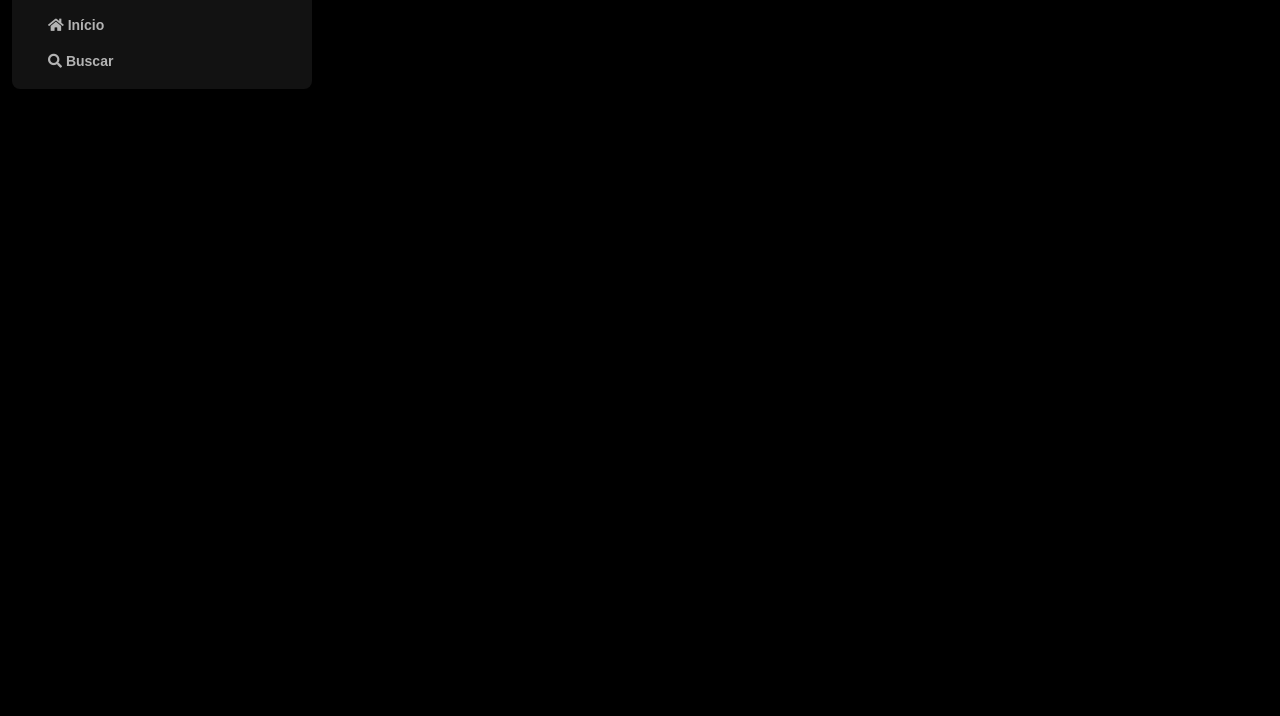
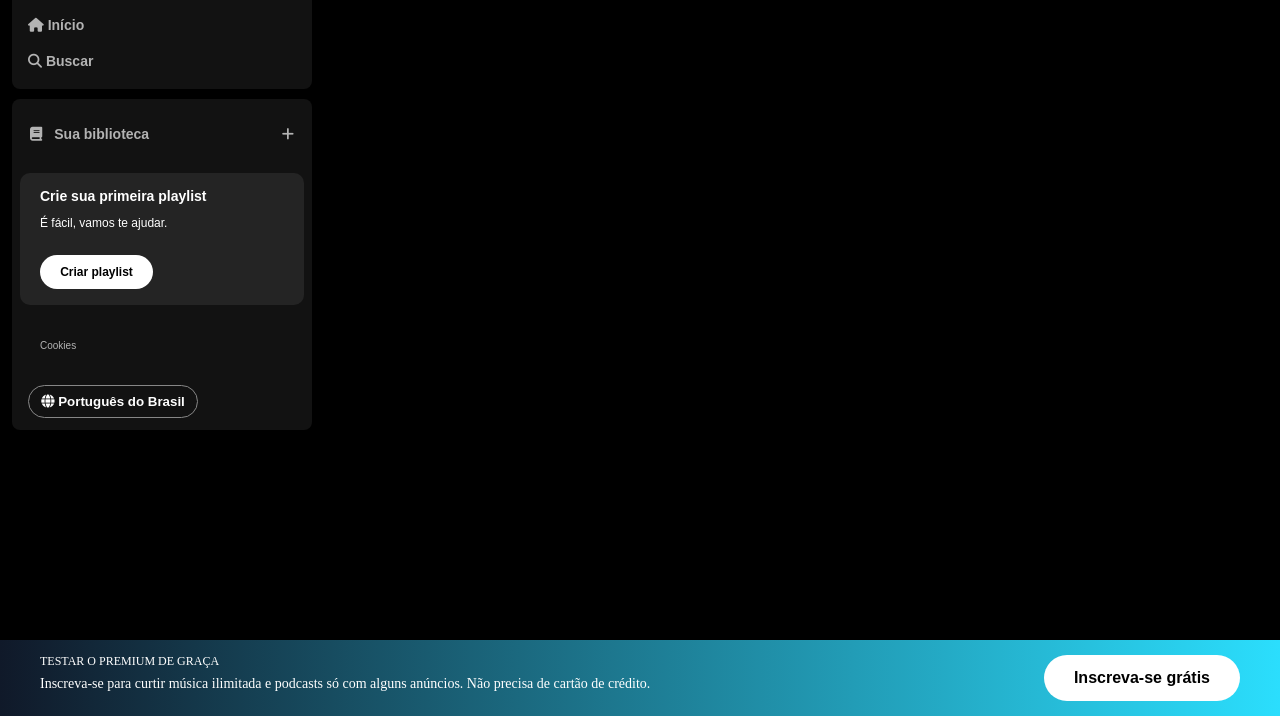
Before and after one commit to Yollanda-lima/Spotify-FrontEnd, a website: page index.html in a window 1280 px wide. Shown: the part 84-800 px from the top of the page. Drawn offline with Linux system fonts and the light colour scheme.

Commit message:
Biblioteca

```diff
--- a/index.html
+++ b/index.html
@@ -7,7 +7,11 @@
 
     <link rel="stylesheet" href="reset.css" />
     <link rel="stylesheet" href="styles.css" />
-        <link rel="stylesheet" href="https://cdnjs.cloudflare.com/ajax/libs/font-awesome/5.15.4/css/all.min.css" />
+    <link
+      rel="stylesheet"
+      rel="stylesheet"
+      href="https://cdnjs.cloudflare.com/ajax/libs/font-awesome/6.4.2/css/all.min.css"
+    />
   </head>
   <body>
     <div class="sidebar">
@@ -17,7 +21,6 @@
             <img src="./assets/icons/logo-spotify.png" alt="logo do spotify" />
           </a>
         </div>
-          <div>
         <ul>
           <li>
             <a href="">
@@ -32,9 +35,47 @@
             </a>
           </li>
         </ul>
+      </nav>
+      <div class="library">
+        <div class="library__content">
+          <button class="library__button">
+            <span class="fas fa-book"></span>
+            <span>Sua biblioteca</span>
+          </button>
+          <span class="fa fa-plus"></span>
+        </div>
+        <section class="section-playlist">
+          <div class="section-playlist__content">
+            <span class="text title">Crie sua primeira playlist</span>
+            <span class="text subtitle">É fácil, vamos te ajudar.</span>
+            <button class="section-playlist__button">
+              <span>Criar playlist</span>
+            </button>
+          </div>
+        </section>
+        <div class="cookies">
+          <a href="">Cookies</a>
+        </div>
+        <div class="languages">
+          <button class="languages__button">
+            <span class="fa fa-globe"></span>
+            <span>Português do Brasil</span>
+          </button>
         </div>
       </div>
-      </nav>
     </div>
+
+    <footer class="disclaimer-premium">
+      <div class="text">
+        <p class="disclaimer-premium__title">Testar o Premium de graça</p>
+        <p class="disclaimer-premium__subtitle">
+          Inscreva-se para curtir música ilimitada e podcasts só com alguns
+          anúncios. Não precisa de cartão de crédito.
+        </p>
+      </div>
+      <div class="button">
+        <button type="button">Inscreva-se grátis</button>
+      </div>
+    </footer>
   </body>
 </html>
--- a/styles.css
+++ b/styles.css
@@ -18,14 +18,14 @@ h1 {
 .sidebar_navigation {
     background-color:  #121212;
     border-radius: 8px;
-    padding: 16px 0 0 16px;
+    padding: 16px 0 0 8px;
 }
 
 .sidebar_navigation .logo {
     background: #121212;
     display: flex;
     border-radius: 8px;
-    padding: 16px 0 0 16px;
+    padding: 16px 0 0 8px;
 }
 
 .sidebar_navigation .logo img {
@@ -34,7 +34,7 @@ h1 {
 
 .sidebar nav ul {
     margin-top: 20px;
-    padding: 0 20px 10px 20px;
+    padding: 0 10px 10px 8px;
 }
 
 .sidebar ul li {
@@ -48,3 +48,171 @@ h1 {
     font-size: 14px;
     font-family: "DM Sans", sans-serif;
 }
+
+.library{
+    background-color:#121212;
+    border-radius:8px;
+    display:flex;
+    justify-content: space-between;
+    flex-direction: column;
+    padding:4px 8px;
+    color:#b3b3b3;
+    font-weight: 600;
+    font-size:14px;
+    margin-top: 10px;
+}
+
+.library .library__content{
+    display:flex;
+    justify-content: space-between;
+}
+
+.library .library__button{
+    display:flex;
+    align-items: center;
+    gap: 12px;
+    margin-right: 10px;
+    color:#b3b3b3;
+    background-color: transparent;
+    border:0px;
+    font-size: 14px;
+    font-weight: 700;
+    font-family: "DM Sans", sans-serif;
+    text-align: center;
+    text-decoration: none;
+    text-transform: none;
+    padding:20px 10px;
+}
+
+.library .library__button .fa{
+    font-size:20px;
+    font-weight: 300;
+    color:#b3b3b3;
+    margin-right: 10px;
+    padding-right:8px;
+}
+
+.library .library__content .fa-plus{
+    margin: 24px 10px;
+}
+
+.section-playlist{
+    display:flex;
+    align-items: flex-start;
+    justify-content: space-between;
+    gap:20px;
+    background-color: #242424;
+    color:#b3b3b3;
+    font-weight: 600;
+    font-size: 14px;
+    margin: 8px 0;
+    padding:16px 20px;
+    border-radius:10px;
+}
+
+.section-playlist .section-playlist__content{
+    display:flex;
+    flex-direction: column;
+}
+
+.section-playlist__content .text{
+    padding-bottom:14px;
+    color:#FFF;
+    font-family: "DM Sans", sans-serif;
+}
+
+.section-playlist__content .title{
+    font-weight: 700;
+}
+
+.section-playlist__content .subtitle{
+    font-weight: 500;
+    font-size: 12px;
+}
+
+.section-playlist__content .section-playlist__button{
+    display: flex;
+    justify-content: center;
+    background-color: #FFF;
+    color:#000;
+    border-radius: 20px;
+    font-size: 12px;
+    font-weight: 700;
+    font-family: "DM Sans", sans-serif;
+    text-decoration:none;
+    text-transform: none;
+    padding:10px;
+    margin-top: 12px;
+    border:0;
+    width: 113px;
+}
+
+.sidebar .cookies{
+    margin:25px 20px;
+}
+
+.sidebar .cookies a{
+    color:#b3b3b3;
+    font-family: "DM Sans", sans-serif;
+    font-weight: 500;
+    font-size:10px;
+    text-decoration: none;
+}
+
+.sidebar .cookies a:hover{
+    text-decoration: underline;
+}
+
+.languages .languages__button{
+    align-items: center;
+    background-color: transparent;
+    border: 1px solid #878787;
+    color:#FFF;
+    font-weight: bold;
+    cursor:pointer;
+    width: 170px;
+    margin:8px;
+    padding:8px;
+    border-radius:20px;
+}
+
+.disclaimer-premium {
+    position: fixed;
+    bottom: 0;
+    left: 0;
+    right: 0;
+    background: linear-gradient(to right, #101929, #2bdefd);
+    padding: 15px 40px;
+    display: flex;
+    justify-content: space-between;
+}
+
+.disclaimer-premium .text {
+    flex-shrink: 0;
+}
+
+.disclaimer-premium .disclaimer-premium__title {
+    color: #ffffff;
+    text-transform: uppercase;
+    font-weight: 400;
+    font-size: 12px;
+    margin-bottom: 10px;
+}
+
+.disclaimer-premium .disclaimer-premium__subtitle {
+    color: #ffffff;
+    font-weight: 500;
+    font-size: 14px;
+}
+
+.disclaimer-premium button {
+    background-color: #ffffff;
+    color: #000000;
+    font-size: 16px;
+    font-weight: bold;
+    padding: 14px 30px;
+    border: 0px;
+    border-radius: 40px;
+    cursor: pointer;
+    flex-shrink: 0;
+}
```
Lines whose indentation alone changed are shown as unchanged.
